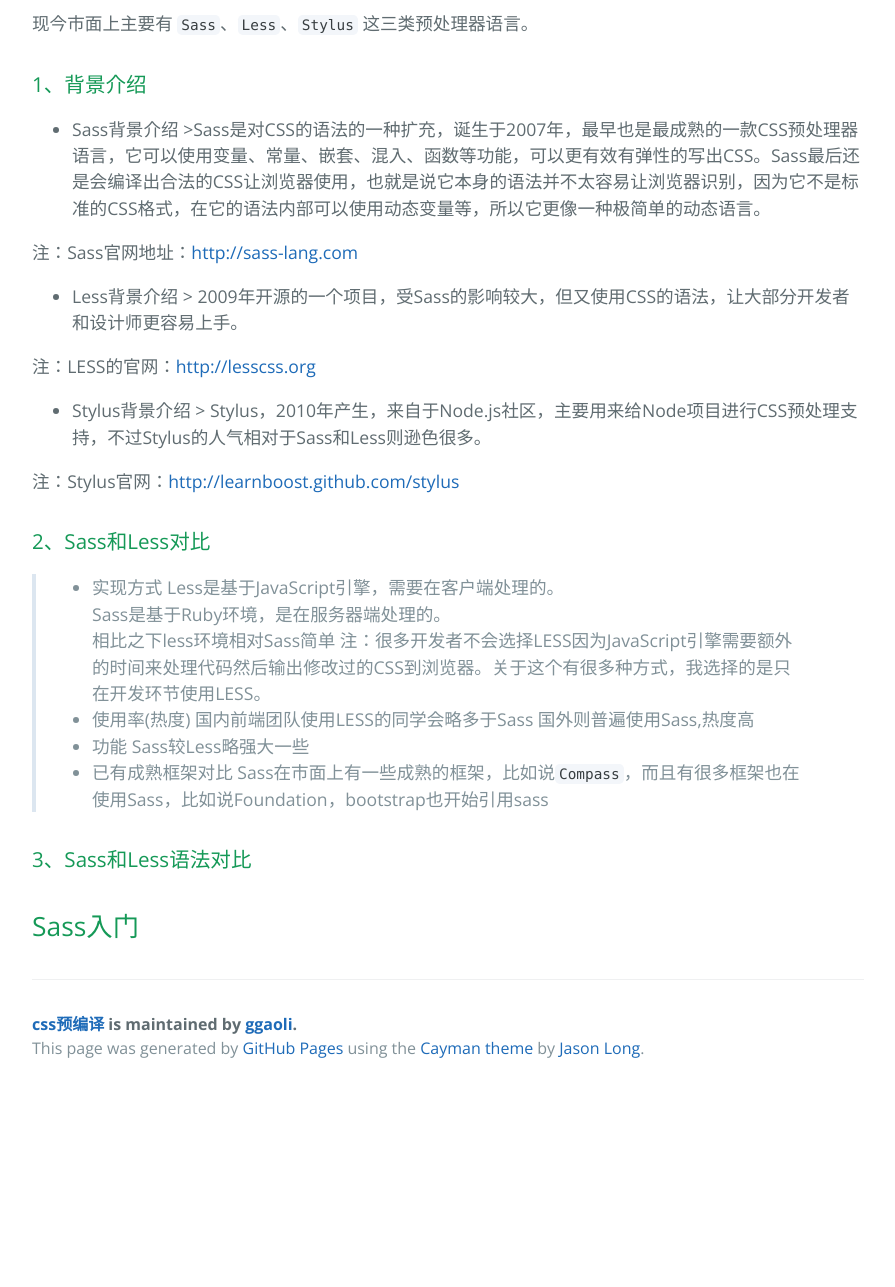
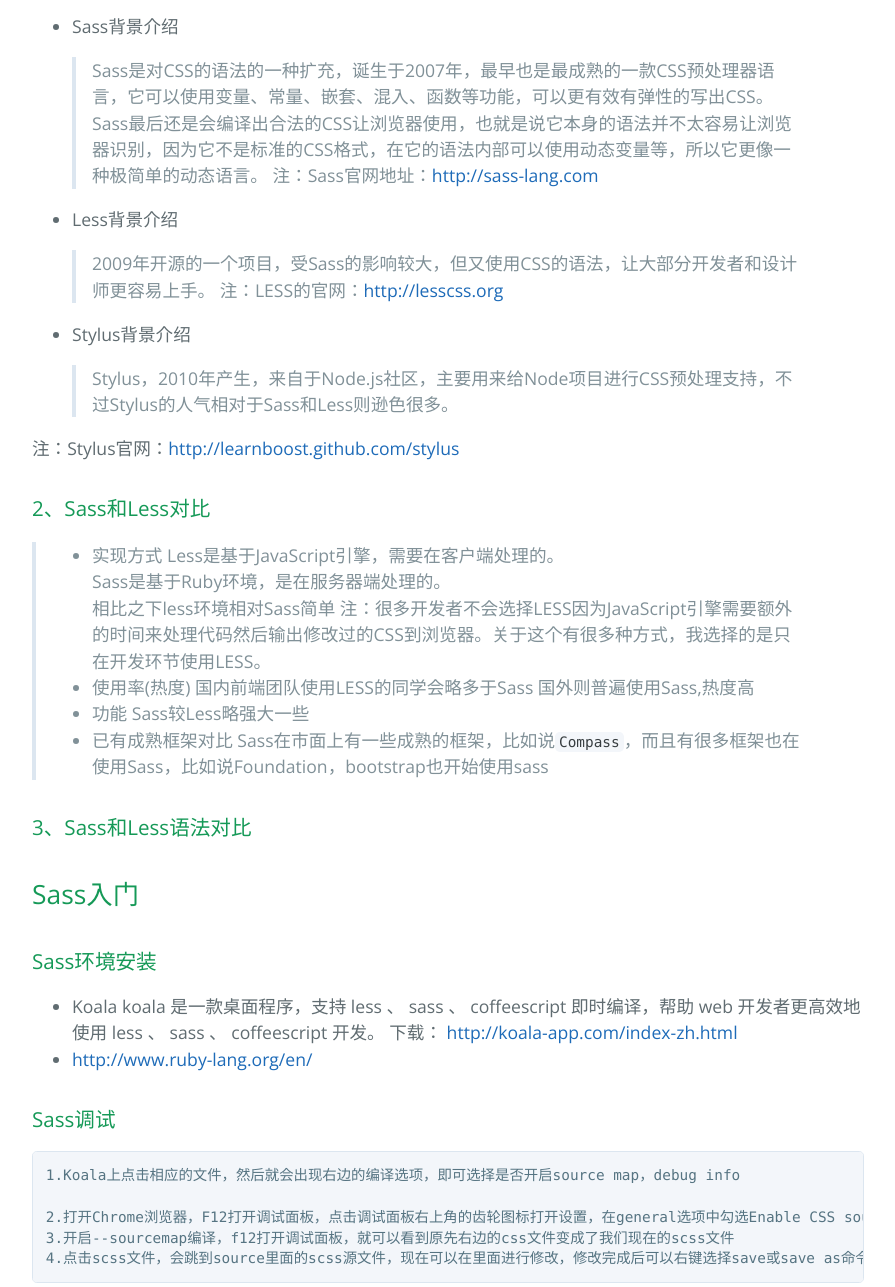
Before and after one commit to ggaoli/precompile, a plain HTML site: page index.html in a window 1280 px wide. Shown: the part 954-2241 px from the top of the page, without its empty margins (192-1087 px from the left). Before the commit the page ends 2046 px from the top, so only its background shows below. Drawn offline with nearby package versions, Linux system fonts and the light colour scheme.

```diff
--- a/index.html
+++ b/index.html
@@ -13,18 +13,13 @@
     <section class="page-header">
       <h1 class="project-name">css预编译</h1>
       <h2 class="project-tagline">css预编译学习文档</h2>
-      <a href="https://github.com/ggaoli/precompile.github.io" class="btn">View on GitHub</a>
-      <a href="https://github.com/ggaoli/precompile.github.io/zipball/master" class="btn">Download .zip</a>
-      <a href="https://github.com/ggaoli/precompile.github.io/tarball/master" class="btn">Download .tar.gz</a>
+      <a href="https://github.com/ggaoli/precompile" class="btn">View on GitHub</a>
+      <a href="https://github.com/ggaoli/precompile/zipball/master" class="btn">Download .zip</a>
+      <a href="https://github.com/ggaoli/precompile/tarball/master" class="btn">Download .tar.gz</a>
     </section>
 
     <section class="main-content">
-      <h1>
-<a id="css预编译" class="anchor" href="#css%E9%A2%84%E7%BC%96%E8%AF%91" aria-hidden="true"><span aria-hidden="true" class="octicon octicon-link"></span></a>CSS预编译</h1>
-
-<hr>
-
-<h2>
+      <h2>
 <a id="为什么要学习css预编译" class="anchor" href="#%E4%B8%BA%E4%BB%80%E4%B9%88%E8%A6%81%E5%AD%A6%E4%B9%A0css%E9%A2%84%E7%BC%96%E8%AF%91" aria-hidden="true"><span aria-hidden="true" class="octicon octicon-link"></span></a>为什么要学习css预编译</h2>
 
 <p>CSS入门简单，深入就比较难，虽然样式简单，但难以维护。需要考虑大量的样式，覆盖、权重和很多!important。</p>
@@ -43,22 +38,29 @@
 <a id="1背景介绍" class="anchor" href="#1%E8%83%8C%E6%99%AF%E4%BB%8B%E7%BB%8D" aria-hidden="true"><span aria-hidden="true" class="octicon octicon-link"></span></a>1、背景介绍</h3>
 
 <ul>
-<li>Sass背景介绍
-&gt;Sass是对CSS的语法的一种扩充，诞生于2007年，最早也是最成熟的一款CSS预处理器语言，它可以使用变量、常量、嵌套、混入、函数等功能，可以更有效有弹性的写出CSS。Sass最后还是会编译出合法的CSS让浏览器使用，也就是说它本身的语法并不太容易让浏览器识别，因为它不是标准的CSS格式，在它的语法内部可以使用动态变量等，所以它更像一种极简单的动态语言。</li>
-</ul>
+<li>
+<p>Sass背景介绍</p>
 
-<p>注：Sass官网地址：<a href="http://sass-lang.com">http://sass-lang.com</a></p>
+<blockquote>
+<p>Sass是对CSS的语法的一种扩充，诞生于2007年，最早也是最成熟的一款CSS预处理器语言，它可以使用变量、常量、嵌套、混入、函数等功能，可以更有效有弹性的写出CSS。Sass最后还是会编译出合法的CSS让浏览器使用，也就是说它本身的语法并不太容易让浏览器识别，因为它不是标准的CSS格式，在它的语法内部可以使用动态变量等，所以它更像一种极简单的动态语言。
+注：Sass官网地址：<a href="http://sass-lang.com">http://sass-lang.com</a></p>
+</blockquote>
+</li>
+<li>
+<p>Less背景介绍</p>
 
-<ul>
-<li>Less背景介绍
-&gt; 2009年开源的一个项目，受Sass的影响较大，但又使用CSS的语法，让大部分开发者和设计师更容易上手。</li>
-</ul>
+<blockquote>
+<p>2009年开源的一个项目，受Sass的影响较大，但又使用CSS的语法，让大部分开发者和设计师更容易上手。
+注：LESS的官网：<a href="http://lesscss.org">http://lesscss.org</a></p>
+</blockquote>
+</li>
+<li>
+<p>Stylus背景介绍</p>
 
-<p>注：LESS的官网：<a href="http://lesscss.org">http://lesscss.org</a></p>
-
-<ul>
-<li>Stylus背景介绍
-&gt; Stylus，2010年产生，来自于Node.js社区，主要用来给Node项目进行CSS预处理支持，不过Stylus的人气相对于Sass和Less则逊色很多。</li>
+<blockquote>
+<p>Stylus，2010年产生，来自于Node.js社区，主要用来给Node项目进行CSS预处理支持，不过Stylus的人气相对于Sass和Less则逊色很多。</p>
+</blockquote>
+</li>
 </ul>
 
 <p>注：Stylus官网：<a href="http://learnboost.github.com/stylus">http://learnboost.github.com/stylus</a></p>
@@ -79,7 +81,7 @@
 <li>功能
 Sass较Less略强大一些</li>
 <li>已有成熟框架对比
-Sass在市面上有一些成熟的框架，比如说<code>Compass</code>，而且有很多框架也在使用Sass，比如说Foundation，bootstrap也开始引用sass</li>
+Sass在市面上有一些成熟的框架，比如说<code>Compass</code>，而且有很多框架也在使用Sass，比如说Foundation，bootstrap也开始使用sass</li>
 </ul>
 </blockquote>
 
@@ -89,8 +91,29 @@
 <h2>
 <a id="sass入门" class="anchor" href="#sass%E5%85%A5%E9%97%A8" aria-hidden="true"><span aria-hidden="true" class="octicon octicon-link"></span></a>Sass入门</h2>
 
+<h3>
+<a id="sass环境安装" class="anchor" href="#sass%E7%8E%AF%E5%A2%83%E5%AE%89%E8%A3%85" aria-hidden="true"><span aria-hidden="true" class="octicon octicon-link"></span></a>Sass环境安装</h3>
+
+<ul>
+<li>Koala
+koala 是一款桌面程序，支持 less 、 sass 、 coffeescript 即时编译，帮助 web 开发者更高效地使用 less 、 sass 、 coffeescript 开发。
+下载： <a href="http://koala-app.com/index-zh.html">http://koala-app.com/index-zh.html</a>
+</li>
+<li><a href="http://www.ruby-lang.org/en/">http://www.ruby-lang.org/en/</a></li>
+</ul>
+
+<h3>
+<a id="sass调试" class="anchor" href="#sass%E8%B0%83%E8%AF%95" aria-hidden="true"><span aria-hidden="true" class="octicon octicon-link"></span></a>Sass调试</h3>
+
+<pre><code>1.Koala上点击相应的文件，然后就会出现右边的编译选项，即可选择是否开启source map，debug info
+
+2.打开Chrome浏览器，F12打开调试面板，点击调试面板右上角的齿轮图标打开设置，在general选项中勾选Enable CSS source map 和 Auto-reload generated CSS
+3.开启--sourcemap编译，f12打开调试面板，就可以看到原先右边的css文件变成了我们现在的scss文件
+4.点击scss文件，会跳到source里面的scss源文件，现在可以在里面进行修改，修改完成后可以右键选择save或save as命令，然后替换我们本地的scss源文件，刷新chrome就可以看到变化（注意，解析样式需要一定时间）。以后只要ctrl+s保存修改就可以在浏览器中看到修改效果了。
+</code></pre>
+
       <footer class="site-footer">
-        <span class="site-footer-owner"><a href="https://github.com/ggaoli/precompile.github.io">css预编译</a> is maintained by <a href="https://github.com/ggaoli">ggaoli</a>.</span>
+        <span class="site-footer-owner"><a href="https://github.com/ggaoli/precompile">css预编译</a> is maintained by <a href="https://github.com/ggaoli">ggaoli</a>.</span>
 
         <span class="site-footer-credits">This page was generated by <a href="https://pages.github.com">GitHub Pages</a> using the <a href="https://github.com/jasonlong/cayman-theme">Cayman theme</a> by <a href="https://twitter.com/jasonlong">Jason Long</a>.</span>
       </footer>
```
Also changed, not shown: params.json (+1 -1 lines).
